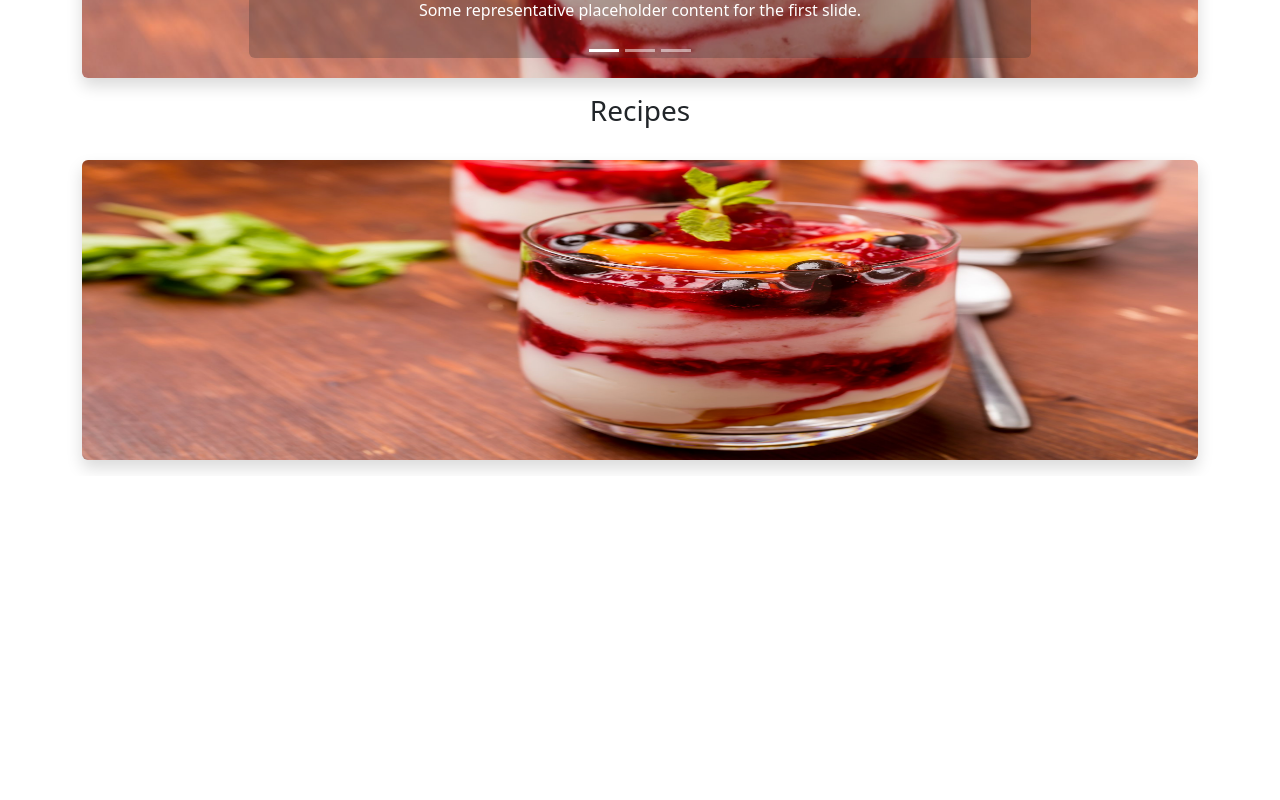
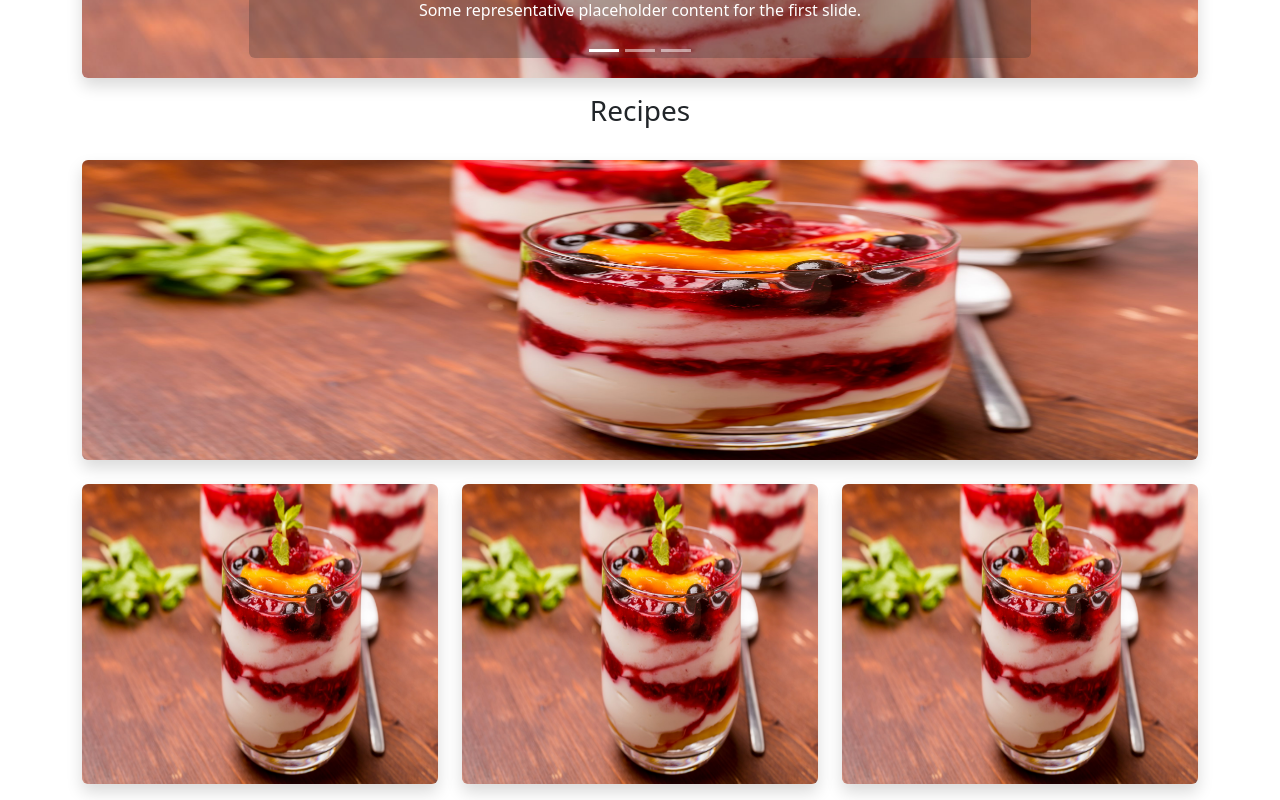
Before and after one commit to ruhiambelkar17/simply-delicious-web-app, a Vue app in the folder simply-delicious-web-app/: page / in a window 1280 px wide. Shown: the part 494-1294 px from the top of the page. Before the commit the page ends 970 px from the top, so only its background shows below. Built offline with nearby package versions, Linux system fonts and the light colour scheme; what vue3-google-login would draw is missing.

Commit message:
updated ui

```diff
--- a/simply-delicious-web-app/src/views/Home.vue
+++ b/simply-delicious-web-app/src/views/Home.vue
@@ -27,8 +27,19 @@ export default {
         <div>
             <img src="../assets/images/Smoothie.jpeg" class="img-fluid recipe-img rounded shadow"  >
         </div>
-        <div class="row">
-            <div class="col-md-12"> </div>
+        <div class="row mt-4">
+            <div class="col-md-4">
+                <img src="../assets/images/Smoothie.jpeg" class="img-fluid recipe-sub-img rounded shadow"  >
+
+            </div>
+            <div class="col-md-4">
+                <img src="../assets/images/Smoothie.jpeg" class="img-fluid recipe-sub-img rounded shadow"  >
+
+            </div>
+            <div class="col-md-4 ">
+                <img src="../assets/images/Smoothie.jpeg" class="img-fluid recipe-sub-img rounded shadow"  >
+
+            </div>
         </div>
 
     </div>
@@ -40,4 +51,10 @@ export default {
     width: 100%;
     height: 300px;
 }
+
+.recipe-sub-img {
+    width: 100%;
+    height: 300px;
+}
+
 </style>
```
